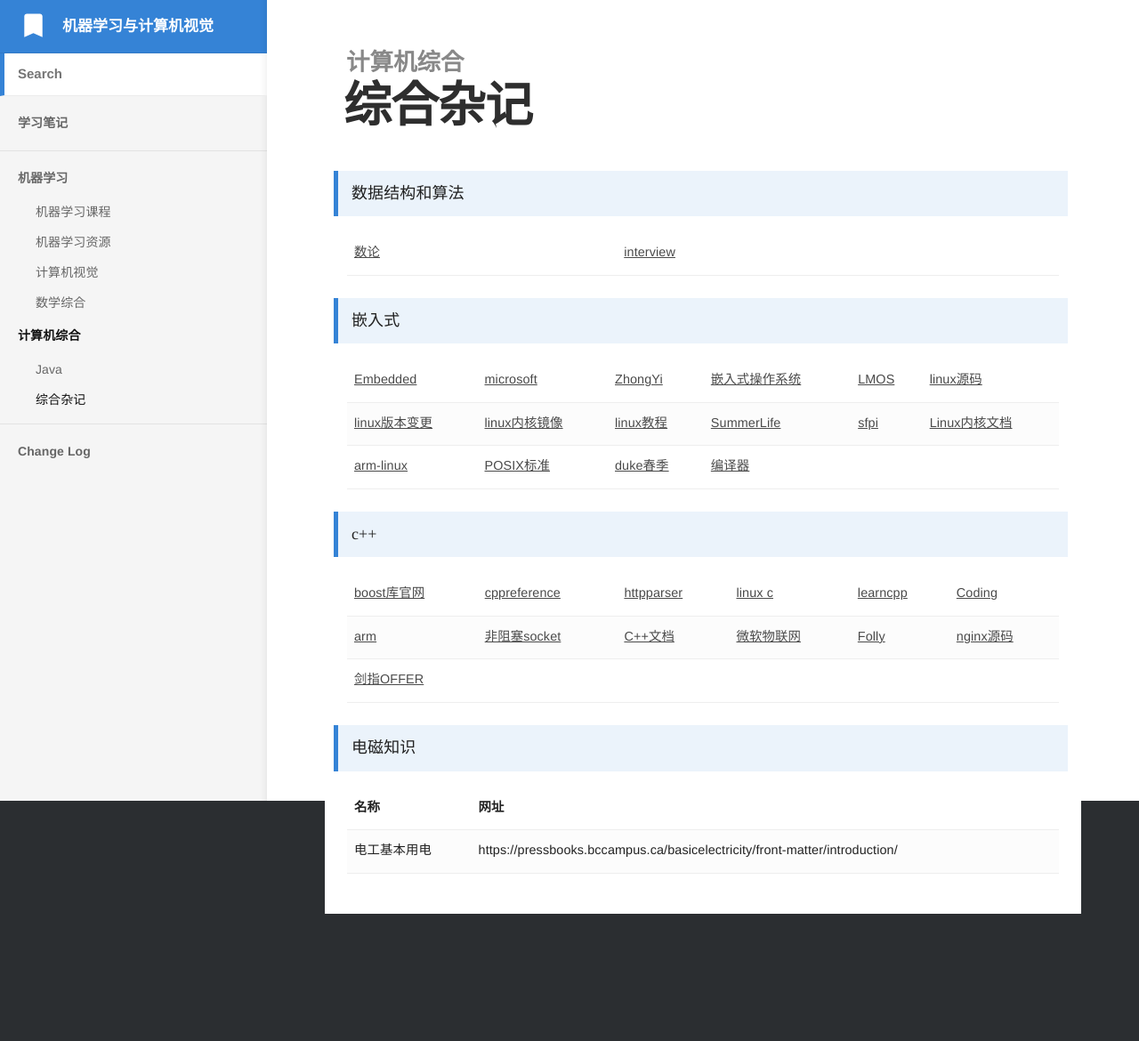
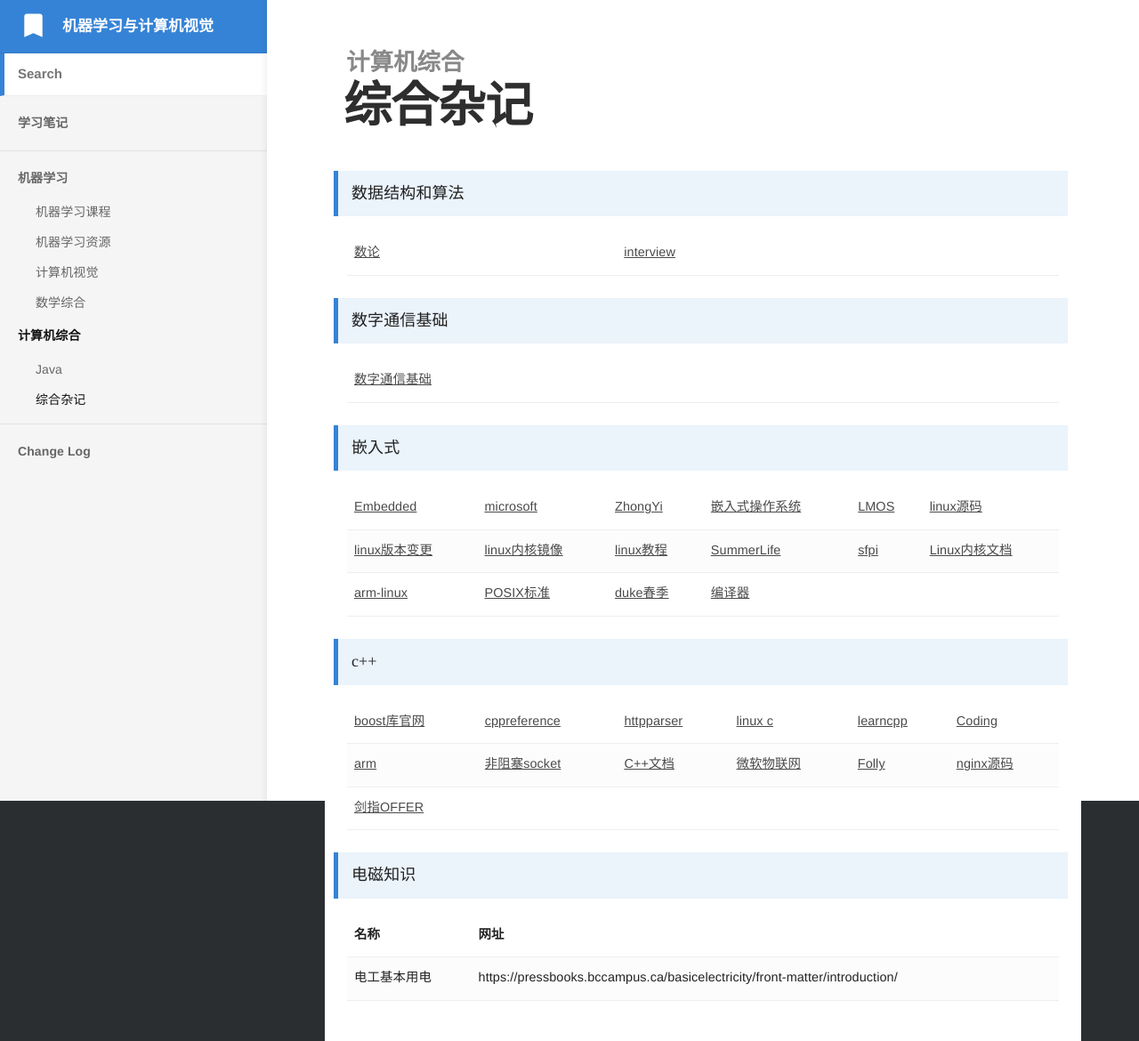
Before and after one commit to bashendixie/Machine_Learning_Notes, a Jekyll site: the page built from _docs/5、计算机综合/综合杂记.md, in a window 1280 px wide. Shown: the whole page at 89% size. Built offline with Jekyll 4.4.1, drawn with Linux system fonts in a browser that asks for light colours; some web fonts are replaced; before the commit the page ends 1027 px from its top, so only the background shows below that.

Commit message:
no message

```diff
--- a/_docs/5、计算机综合/综合杂记.md
+++ b/_docs/5、计算机综合/综合杂记.md
@@ -14,10 +14,21 @@ order: 1
 			<td>
 				<a href="https://github.com/nhivp/coding-interview-university/blob/master/translations/README-cn.md" target="_blank">interview</a>
 			</td>
-
 		</tr>
 	</tbody>
 </table>
+
+> 数字通信基础
+<table width="1033" style="font-size: 0.8em;">
+	<tbody>
+		<tr>
+			<td>
+				<a href="https://vincmazet.github.io/comnum/" target="_blank">数字通信基础</a>
+			</td>
+		</tr>
+	</tbody>
+</table>
+
 
 > 嵌入式
 <table width="1033" style="font-size: 0.8em;">
```
Also changed, not shown: _docs/1、机器学习/数学综合.md (+3 -0 lines), _docs/1、机器学习/机器学习课程.md (+6 -1 lines), _docs/1、机器学习/计算机视觉.md (+3 -0 lines).
